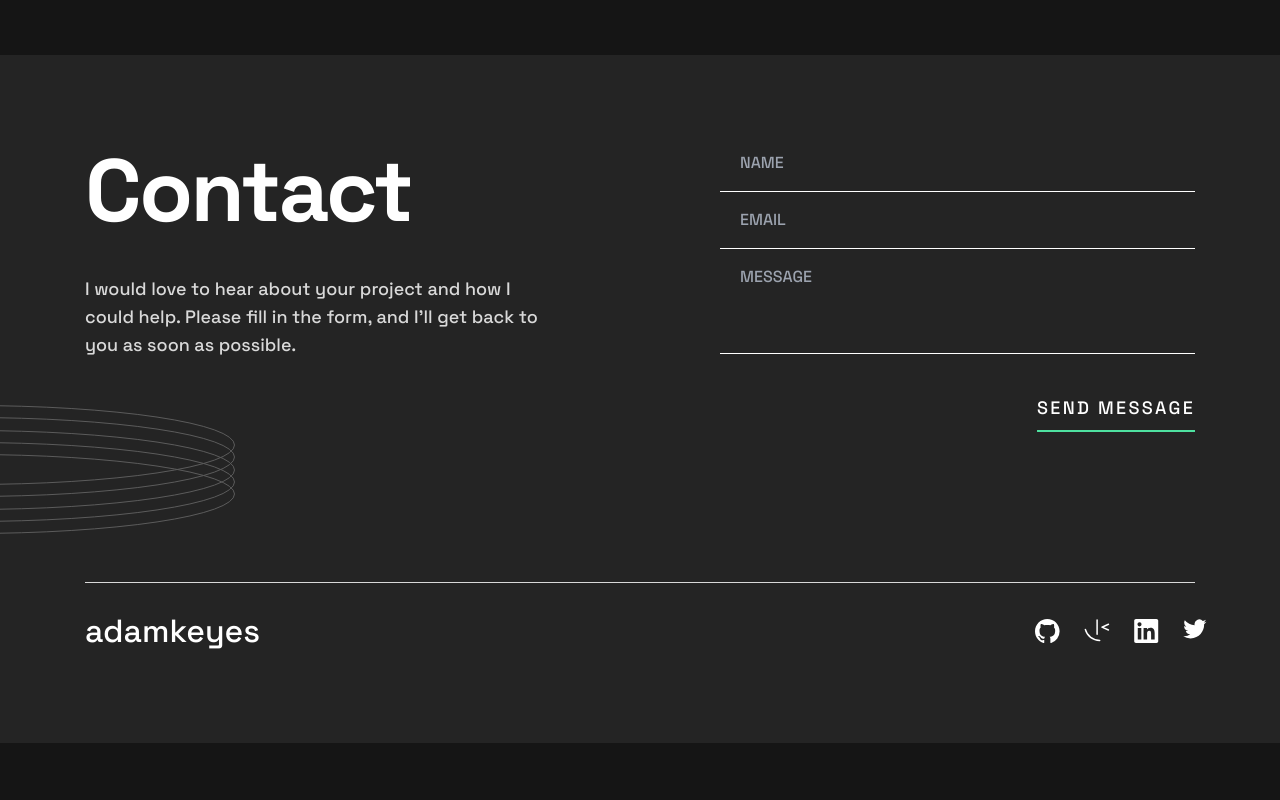
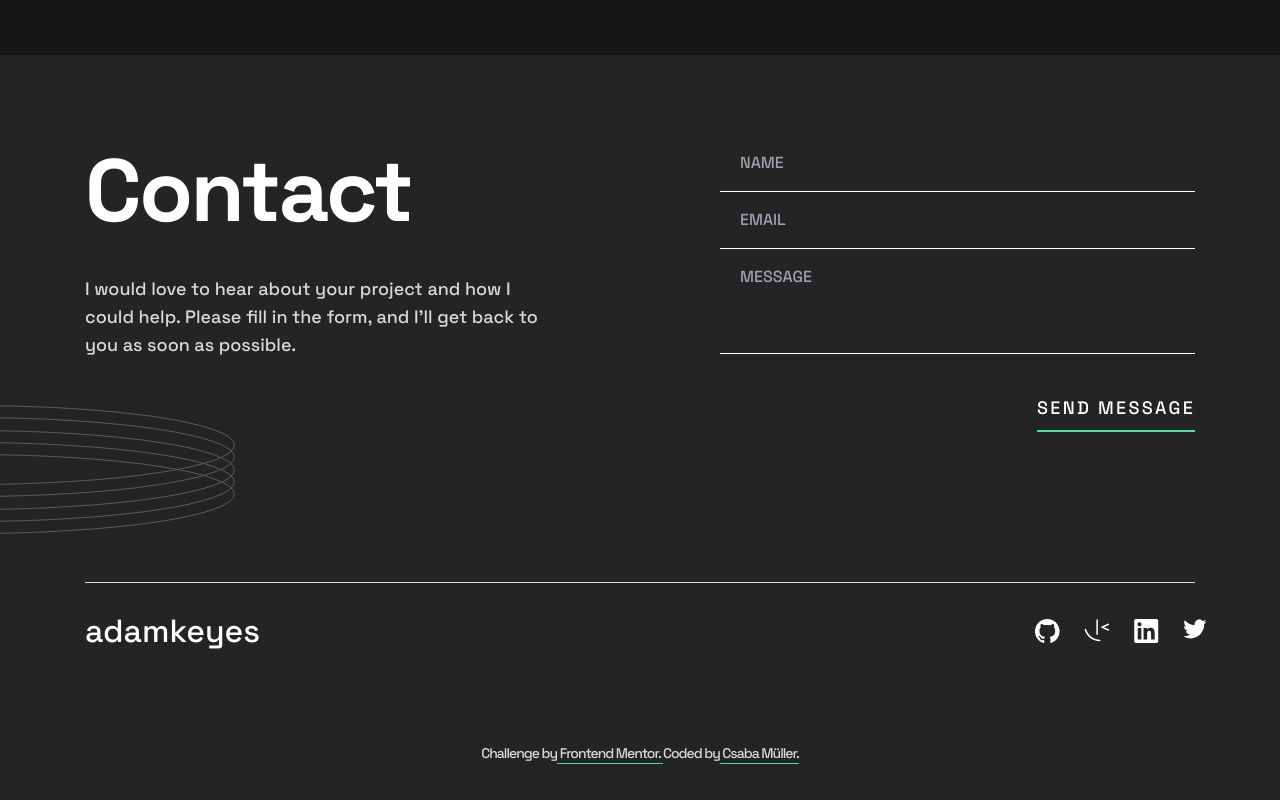
Before and after one commit to Csabooo/forntendmentor-15-single-page-dev-portfolio-react, a React (Create React App) app: page / in a window 1280 px wide. Shown: the part 3002-3802 px from the top of the page. Before the commit the page ends 3745 px from the top, so only its background shows below. Built offline with nearby package versions, Linux system fonts and the light colour scheme.

Commit message:
desktop version completed v4.0

```diff
--- a/src/components/Attribution.js
+++ b/src/components/Attribution.js
@@ -3,7 +3,7 @@ import React from "react";
 function Attribution() {
   return (
     <div>
-      <div className="my-8 text-center text-[14px]">
+      <div className="mt-24 text-center text-[14px]">
         <span>
           Challenge by
           <a
--- a/src/components/Contact.js
+++ b/src/components/Contact.js
@@ -1,5 +1,6 @@
 import React from "react";
 import Form from "./Form";
+import Attribution from "./Attribution";
 
 function Contact() {
   return (
@@ -103,6 +104,7 @@ function Contact() {
             </a>
           </div>
         </div>
+        <Attribution />
       </div>
     </div>
   );
```
